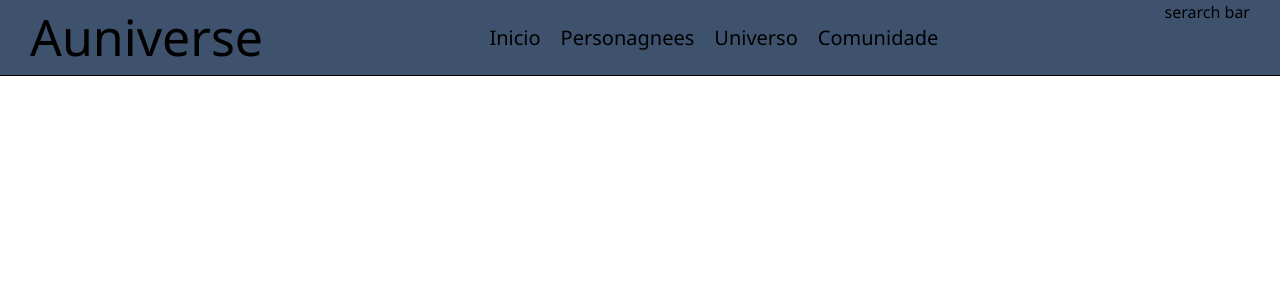
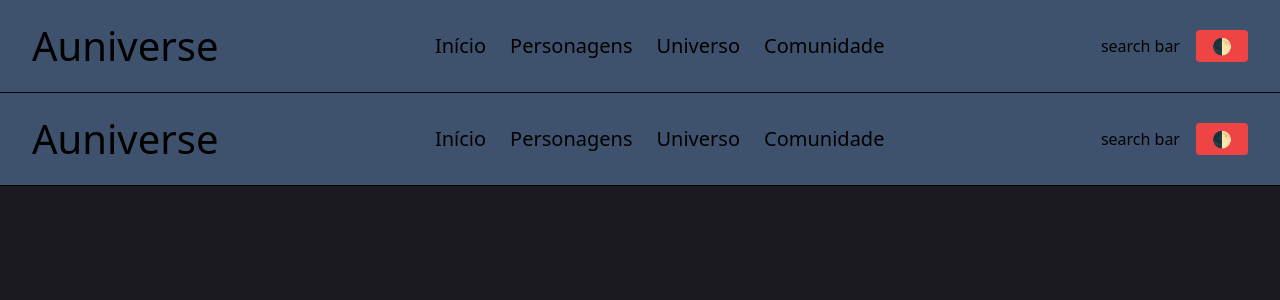
Before and after one commit to PauloHenriDev/auniverse, a Next.js app: page /components/Header in a window 1280 px wide. Shown: the top 300 px of the page. Built offline with nearby package versions, Linux system fonts and the light colour scheme.

Commit message:
adiciona o botão dark/light mode

```diff
--- a/app/components/Header/page.tsx
+++ b/app/components/Header/page.tsx
@@ -1,18 +1,26 @@
-export default function Header() {
+type HeaderProps = {
+  toggleTheme: () => void
+}
+
+export default function Header({ toggleTheme }: HeaderProps) {
   return (
-    <div>
-        <header className="flex bg-[#3E526E] w-[100%] pl-[30px] pr-[30px] justify-between border-b border-black">
-            <p className="text-[50px]">Auniverse</p>
-            <div className="flex gap-[20px] text-[20px] items-center">
-                <p>Inicio</p>
-                <p>Personagnees</p>
-                <p>Universo</p>
-                <p>Comunidade</p>
-            </div>
-            <div>
-                <p>serarch bar</p>
-            </div>
-        </header>
-    </div>
+    <header className="flex bg-[#dbe0e6] dark:bg-[#3E526E] w-full px-8 py-4 justify-between items-center border-b border-black">
+      <p className="text-[40px]">Auniverse</p>
+      <nav className="flex gap-6 text-[20px] items-center">
+        <p>Início</p>
+        <p>Personagens</p>
+        <p>Universo</p>
+        <p>Comunidade</p>
+      </nav>
+      <div className="flex gap-4 items-center">
+        <p>search bar</p>
+        <button
+          onClick={toggleTheme}
+          className="bg-red-500 text-white px-4 py-1 rounded hover:bg-red-600 transition"
+        >
+          🌓
+        </button>
+      </div>
+    </header>
   )
 }
--- a/app/layout.tsx
+++ b/app/layout.tsx
@@ -1,22 +1,47 @@
-import "./globals.css";
+'use client'
+
+import { useEffect, useState } from 'react'
+import Header from './components/Header/page'
+import './globals.css'
 
 export const metadata = {
-  title: "Auniverse",
-  description: "Universo Alternativo",
-};
+  title: 'Auniverse',
+  description: 'Universo Alternativo',
+}
 
-export default function RootLayout({ children }: { children: React.ReactNode }) {
+export default function Layout({ children }: { children: React.ReactNode }) {
+  const [theme, setTheme] = useState<'dark' | 'light'>('dark')
+
+  useEffect(() => {
+    const storedTheme = localStorage.getItem('theme') as 'dark' | 'light' | null
+    const initialTheme = storedTheme || 'dark'
+    setTheme(initialTheme)
+    document.documentElement.classList.toggle('dark', initialTheme === 'dark')
+  }, [])
+
+  const toggleTheme = () => {
+    const newTheme = theme === 'dark' ? 'light' : 'dark'
+    setTheme(newTheme)
+    localStorage.setItem('theme', newTheme)
+    document.documentElement.classList.toggle('dark', newTheme === 'dark')
+  }
+
   return (
     <html lang="pt-BR">
-      <head>
-        <link rel="preconnect" href="https://fonts.googleapis.com" />
-        <link rel="preconnect" href="https://fonts.gstatic.com" crossOrigin="anonymous" />
-        <link
-          href="https://fonts.googleapis.com/css2?family=Noto+Sans:ital,wght@0,100..900;1,100..900&display=swap"
-          rel="stylesheet"
-        />
-      </head>
-      <body className="font-noto">{children}</body>
+      <body className="transition-colors duration-300 bg-white text-black dark:bg-[#1B1A21] dark:text-black">
+        <Header toggleTheme={toggleTheme} />
+        {children}
+      </body>
     </html>
-  );
+  )
 }
+
+
+{/* <head>
+  <link rel="preconnect" href="https://fonts.googleapis.com" />
+  <link rel="preconnect" href="https://fonts.gstatic.com" crossOrigin="anonymous" />
+  <link
+    href="https://fonts.googleapis.com/css2?family=Noto+Sans:ital,wght@0,100..900;1,100..900&display=swap"
+    rel="stylesheet"
+  />
+</head> */}
--- a/app/personagens/Mina-Ashido/page.tsx
+++ b/app/personagens/Mina-Ashido/page.tsx
@@ -7,7 +7,6 @@ import IzukuMidoriyaImage from "../../../public/izukuMidoriyaImage1.jpg";
 export default function MinaAshido() {
   return (
     <div>
-        <Header />
         <CharacterProfile
             name="Mina Ashido"
             alias="Pinky"
--- a/tailwind.config.js
+++ b/tailwind.config.js
@@ -1,5 +1,6 @@
 /** @type {import('tailwindcss').Config} */
 module.exports = {
+  darkMode: 'class',
   content: [
     "./app/**/*.{js,ts,jsx,tsx}",
     "./components/**/*.{ts,tsx}",
```
